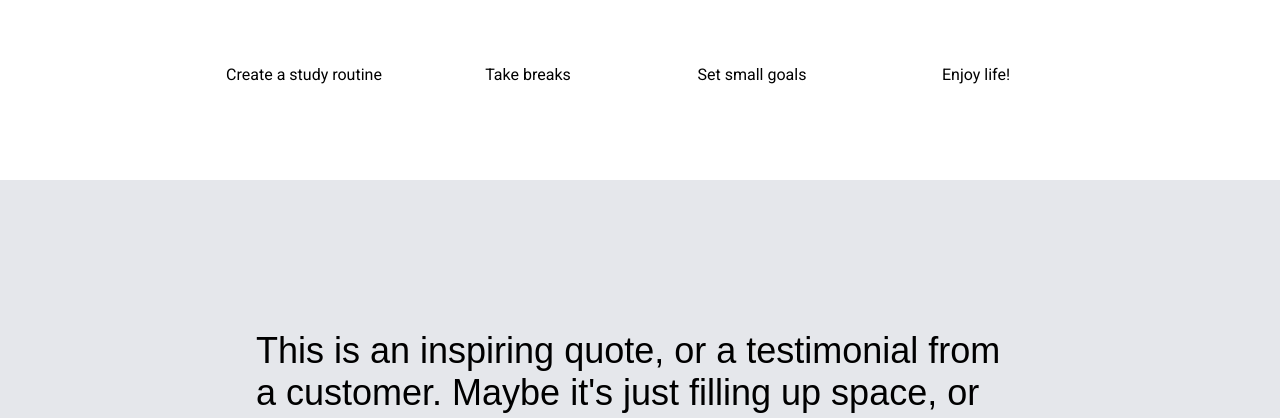
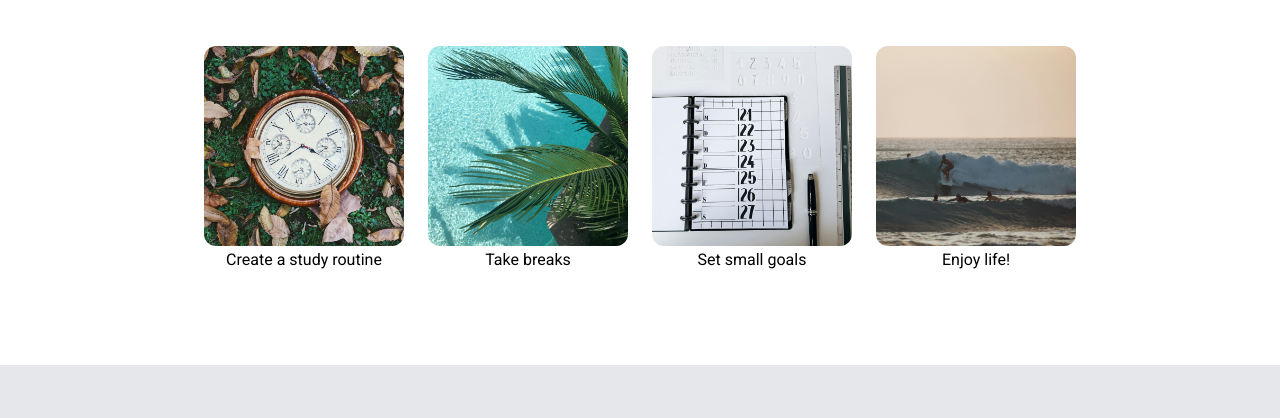
Before and after one commit to Alexpro2024/landing-page, a plain HTML site: page index.html in a window 1280 px wide. Shown: the part 790-1208 px from the top of the page. Drawn offline with Linux system fonts and the light colour scheme.

Commit message:
Added images with border radius to second container

```diff
--- a/index.html
+++ b/index.html
@@ -32,19 +32,19 @@
         <h2>There's a long road ahead</h2>
         <div class="img-container">
             <div class="img-subcontainer">
-                <img src="" alt="">
+                <img src="images/pexels-ritonnphoto-5740996.jpg" alt="clock">
                 <p>Create a study routine</p>
             </div>
             <div class="img-subcontainer">
-                <img src="" alt="">
+                <img src="images/pexels-arın-turkay-450038.jpg" alt="pool">
                 <p>Take breaks</p>
             </div>
             <div class="img-subcontainer">
-                <img src="" alt="">
+                <img src="images/pexels-michelle-tiemann-5518867.jpg" alt="journal">
                 <p>Set small goals</p>
             </div>
             <div class="img-subcontainer">
-                <img src="" alt="">
+                <img src="images/pexels-jess-loiterton-4609704.jpg" alt="surf">
                 <p>Enjoy life!</p>
             </div>
         </div>
--- a/style.css
+++ b/style.css
@@ -8,6 +8,8 @@ body {
     display: flex;
     flex-direction: column;
 }
+
+
 
 .header {
     background-color: #1f2937;
@@ -94,9 +96,16 @@ body {
     padding-bottom: 96px;
 }
 
-.img-subcontainer {
+.img-subcontainer img, .img-subcontainer {
     width: 200px;
+    height: auto;
 }
+
+.img-subcontainer img {
+    border-radius: 12px;
+}
+
+
 
 .third-container {
     text-align: center;
```
Also changed, not shown: images/pexels-arın-turkay-450038.jpg (added), images/pexels-jess-loiterton-4609704.jpg (added), images/pexels-michelle-tiemann-5518867.jpg (added), images/pexels-ritonnphoto-5740996.jpg (added).
